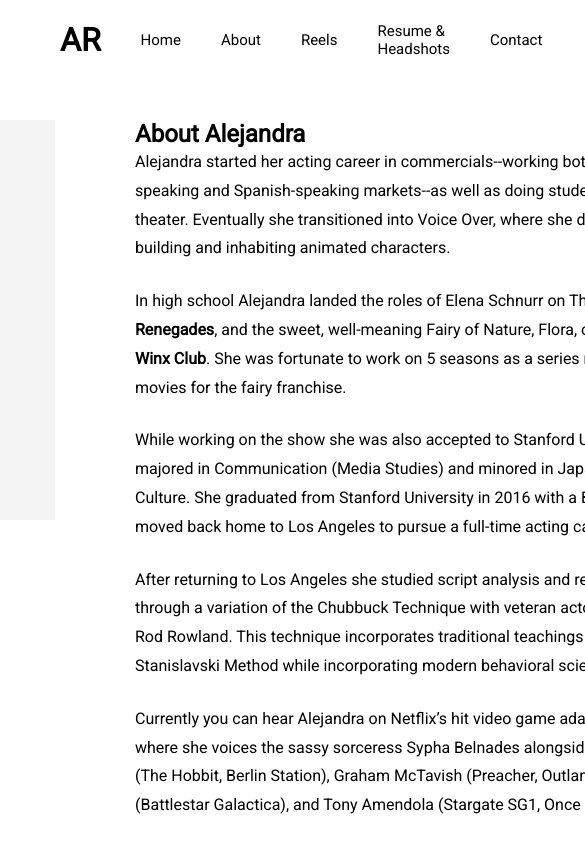
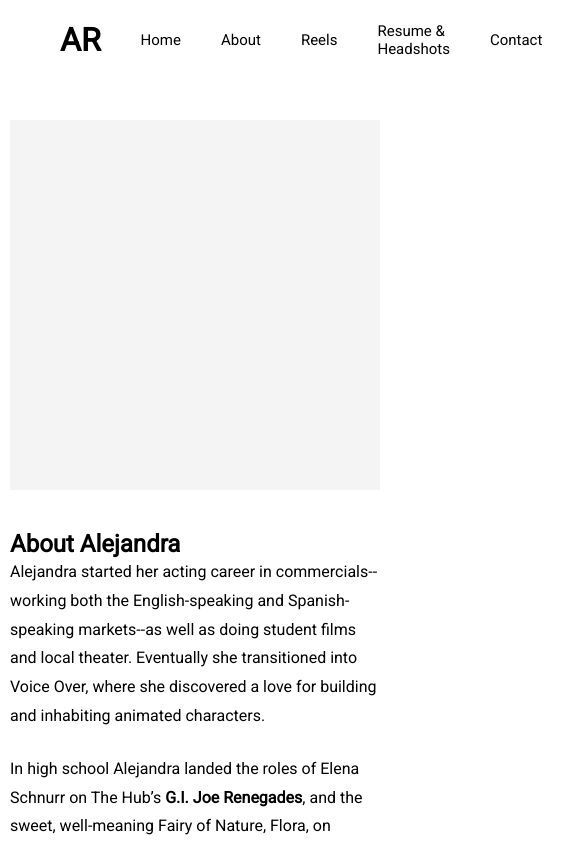
Before and after one commit to cambaughn/reynoso, a React (Create React App) app: page /about in a window 390 px wide. Shown: the top 844 px of the page, 585 px wide, since content can reach past the window. Built offline with nearby package versions, Linux system fonts and the light colour scheme.

Commit message:
Add responsive design to About

```diff
--- a/src/components/About/About.js
+++ b/src/components/About/About.js
@@ -1,15 +1,21 @@
 /*eslint no-use-before-define: "off"*/
 /*eslint no-unused-vars: "off"*/
+/*eslint no-empty-pattern: "off"*/
 /*eslint-env es6*/
 
 import React, { Component } from 'react';
 import { Link } from 'react-router-dom';
+import PropTypes from 'prop-types';
 
 import ShowCards from '../SocialLinks/ShowCards';
 import InlineLink from '../SocialLinks/InlineLink';
+
 import colors from '../../util/colors';
 
-const About = () => {
+const About = ({}, context) => {
+
+  let styles = context.desktopWidth ? desktopStyles() : mobileStyles();
+
   return (
     <div style={styles.container}>
       <div style={styles.topSection}>
@@ -54,8 +60,70 @@ const About = () => {
   )
 }
 
+About.contextTypes = {
+  desktopWidth: PropTypes.bool
+};
 
-const styles = {
+
+const mobileStyles = () => {
+  return {
+    // CONTAINER ---------------------
+
+    container: {
+      marginTop: 40,
+
+      display: 'flex',
+      flexDirection: 'column',
+      justifyContent: 'flex-start',
+      alignItems: 'center',
+    },
+
+    // TOP SECTION --------------------
+
+    topSection: {
+      display: 'flex',
+      flexDirection: 'column',
+      justifyContent: 'flex-start',
+      alignItems: 'center',
+    },
+
+    // IMAGE ---------------------------
+
+
+    photoWrapper: {
+      width: window.innerWidth - 20,
+      height: window.innerWidth - 20,
+
+      maxWidth: 400,
+      maxHeight: 400,
+
+      backgroundColor: colors.warmGrey,
+
+    },
+
+    // BIO ----------------------------
+
+    bio: {
+      width: window.innerWidth - 20,
+      marginTop: 40,
+    },
+
+    header: {
+      marginTop: 0,
+    },
+
+    text: {
+      marginTop: 0,
+      marginBottom: '1.5em',
+      lineHeight: '180%',
+    },
+
+  }
+}
+
+
+const desktopStyles = () => {
+  return {
     // CONTAINER ---------------------
 
     container: {
@@ -103,7 +171,8 @@ const styles = {
       lineHeight: '180%',
     },
 
-
+  }
 }
 
+
 export default About;
--- a/src/components/App.js
+++ b/src/components/App.js
@@ -17,6 +17,8 @@ import Reels from './Reels/Reels';
 import About from './About/About';
 import Home from './Home';
 
+import Responsive from './Responsive/Responsive';
+
 import ScrollToTop from './Router/ScrollToTop';
 
 
@@ -25,6 +27,8 @@ class App extends Component {
     return (
       <Router>
         <ScrollToTop>
+          <Responsive>
+
             <div style={styles.container}>
               <NavBar />
 
@@ -39,6 +43,8 @@ class App extends Component {
               <Footer />
 
             </div>
+
+          </Responsive>
         </ScrollToTop>
       </Router>
     );
--- a/src/components/Responsive/Responsive.js
+++ b/src/components/Responsive/Responsive.js
@@ -0,0 +1,66 @@
+
+/*eslint no-use-before-define: "off"*/
+/*eslint no-unused-vars: "off"*/
+/*eslint-env es6*/
+
+import React, { Component } from 'react';
+import { Link } from 'react-router-dom';
+import PropTypes from 'prop-types';
+
+
+class Responsive extends Component {
+  constructor(props) {
+    super(props);
+
+    this.state = {
+      desktopWidth: true,
+    }
+
+    this.handleResize = this.handleResize.bind(this);
+  }
+
+  getChildContext() {
+    return {desktopWidth: this.state.desktopWidth};
+  }
+
+  componentDidMount() {
+    this.handleResize();
+    window.addEventListener('resize', this.handleResize);
+  }
+
+  componentWillUnmount() {
+    window.removeEventListener('resize', this.handleResize);
+  }
+
+  handleResize() {
+    if(window.innerWidth < 1000) {
+        this.setState({desktopWidth: false});
+    } else {
+        this.setState({desktopWidth: true});
+    }
+  }
+
+  render() {
+    let styles = {};
+
+    return (
+      <div style={styles.container}>
+        {this.props.children}
+      </div>
+    )
+  }
+}
+
+Responsive.childContextTypes = {
+  desktopWidth: PropTypes.bool
+};
+
+const styles = {
+  // CONTAINER ---------------------
+
+  container: {
+
+  },
+}
+
+export default Responsive;
```
Lines whose indentation alone changed are shown as unchanged.
